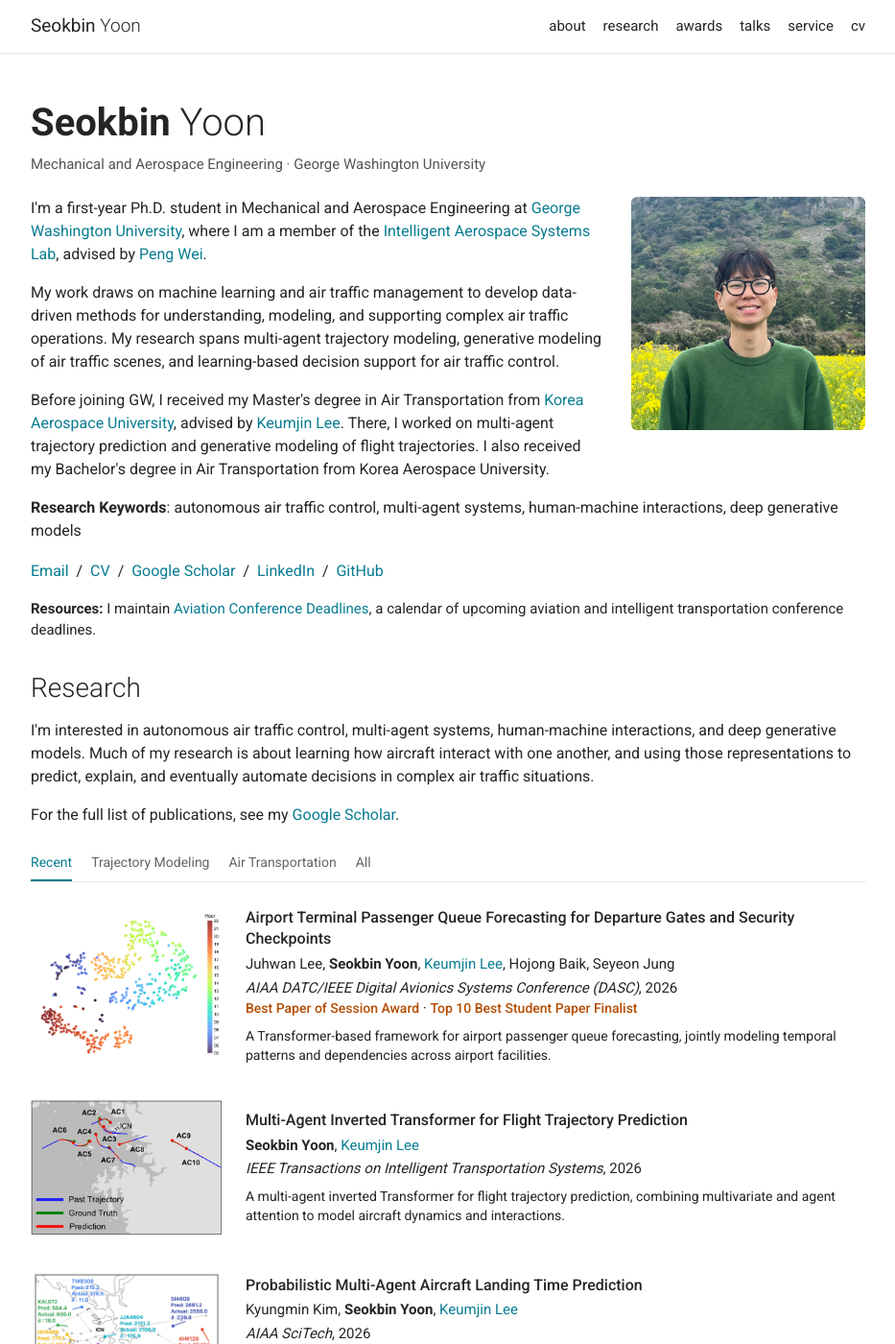
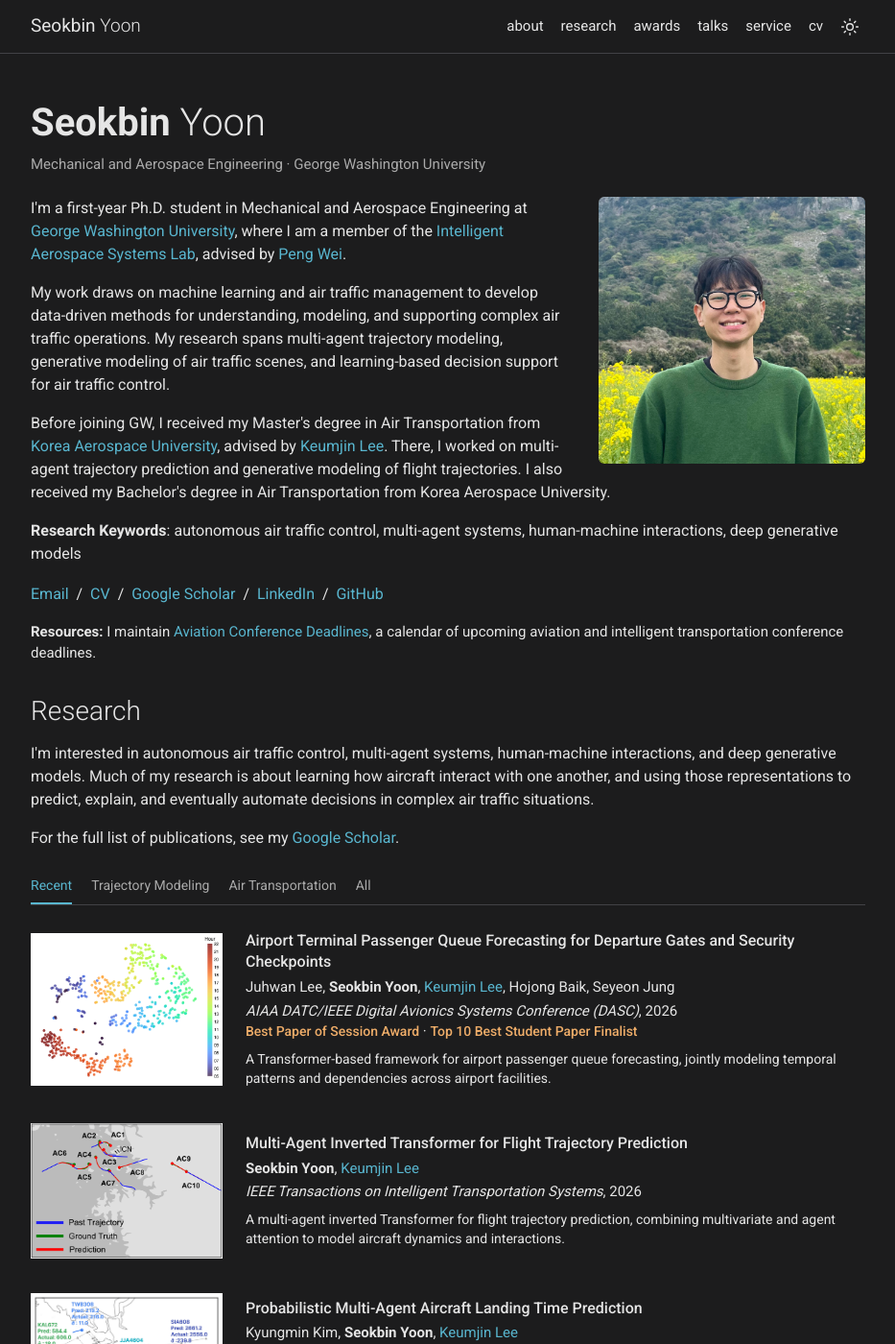
Before and after one commit to seokbinyoon96/seokbinyoon96.github.io, a Jekyll site: the page built from index.html, in a window 1280 px wide and 1400 px high. Shown: the whole window at 96% size, without its empty margins (173-1106 px from the left). Built offline with Jekyll 4.4.1, drawn with Linux system fonts in a browser that asks for light colours.

Commit message:
Add persistent light and dark themes and enlarge portrait

```diff
--- a/_includes/head.html
+++ b/_includes/head.html
@@ -1,5 +1,6 @@
 <meta charset="utf-8">
 <meta name="viewport" content="width=device-width, initial-scale=1">
+<script src="{{ '/script/theme.js?v=1' | relative_url }}"></script>
 <title>{{ site.first_name }} {{ site.last_name }}</title>
 <meta name="author" content="{{ site.first_name }} {{ site.last_name }}">
 <meta name="description" content="{{ site.description }}">
@@ -8,4 +9,4 @@
 <link rel="stylesheet" href="https://cdn.jsdelivr.net/npm/bootstrap@4.6.1/dist/css/bootstrap.min.css">
 <link rel="stylesheet" href="https://fonts.googleapis.com/css?family=Roboto:300,400,500,700&display=swap">
 <link rel="stylesheet" href="{{ '/assets/css/main.css?v=al-folio-1' | relative_url }}">
-<link rel="stylesheet" href="{{ '/stylesheet.css?v=portrait-2' | relative_url }}">
+<link rel="stylesheet" href="{{ '/stylesheet.css?v=themes-1' | relative_url }}">
--- a/_includes/header.html
+++ b/_includes/header.html
@@ -10,6 +10,10 @@
         <li class="nav-item"><a class="nav-link" href="#service">service</a></li>
         <li class="nav-item"><a class="nav-link" href="{{ '/data/seokbinyoon_CV.pdf' | relative_url }}">cv</a></li>
       </ul>
+      <button id="theme-toggle" type="button" aria-label="Switch to light mode" title="Switch to light mode">
+        <svg class="theme-sun" viewBox="0 0 24 24" aria-hidden="true"><circle cx="12" cy="12" r="4"/><path d="M12 2v2m0 16v2M2 12h2m16 0h2M5 5l1.5 1.5m11 11L19 19M5 19l1.5-1.5m11-11L19 5"/></svg>
+        <svg class="theme-moon" viewBox="0 0 24 24" aria-hidden="true"><path d="M20 15.5A9 9 0 0 1 8.5 4 9 9 0 1 0 20 15.5Z"/></svg>
+      </button>
     </div>
   </nav>
 </header>
--- /dev/null
+++ b/script/theme.js
@@ -0,0 +1,26 @@
+/* Apply before styles load to avoid a flash; retain the reader's selection. */
+(() => {
+  const key = 'seokbin-color-theme';
+  let theme = 'dark';
+  try {
+    const saved = localStorage.getItem(key);
+    if (saved === 'light' || saved === 'dark') theme = saved;
+  } catch (_) { /* Storage can be unavailable in private contexts. */ }
+  document.documentElement.dataset.theme = theme;
+  document.addEventListener('DOMContentLoaded', () => {
+    const button = document.getElementById('theme-toggle');
+    if (!button) return;
+    const updateLabel = () => {
+      const label = `Switch to ${theme === 'dark' ? 'light' : 'dark'} mode`;
+      button.setAttribute('aria-label', label);
+      button.title = label;
+    };
+    updateLabel();
+    button.addEventListener('click', () => {
+      theme = theme === 'dark' ? 'light' : 'dark';
+      document.documentElement.dataset.theme = theme;
+      try { localStorage.setItem(key, theme); } catch (_) {}
+      updateLabel();
+    });
+  });
+})();
--- a/stylesheet.css
+++ b/stylesheet.css
@@ -1,5 +1,6 @@
 /* Single-page adaptations; the underlying theme is al-folio in _sass/. */
-:root { --global-theme-color:#087c91; --global-hover-color:#065e6e; --global-text-color:#252525; }
+:root { color-scheme:light; --global-theme-color:#087f23; --global-hover-color:#06651c; --global-text-color:#252525; --muted-color:#656565; --award-color:#b44c00; }
+html[data-theme='dark'] { color-scheme:dark; --global-bg-color:#1c1c1d; --global-text-color:#e5e5e5; --global-theme-color:#59b6cf; --global-hover-color:#80c9dc; --muted-color:#aaa; --award-color:#efad69; }
 html { scroll-behavior:smooth; }
 body { font-family:Roboto,Arial,sans-serif; font-size:16px; font-weight:400; line-height:1.5; }
 a { text-underline-offset:3px; }
@@ -11,8 +12,8 @@ p { margin:0 0 16px; }
 section { clear:both; margin-top:32px; scroll-margin-top:84px; }
 #about { scroll-margin-top:90px; }
 .post-header { margin-bottom:22px; }
-.desc { font-size:15px; color:#555; }
-.profile { float:right; margin:0 0 16px 28px; width:28%; }
+.desc { font-size:15px; color:var(--muted-color); }
+.profile { float:right; margin:0 0 16px 28px; width:32%; }
 .profile img { display:block; aspect-ratio:1; object-fit:cover; height:auto; border-radius:6px; }
 .contact-links { clear:both; padding-top:2px; }
 .resource-note { font-size:15px; margin-bottom:0; }
@@ -22,6 +23,12 @@ section { clear:both; margin-top:32px; scroll-margin-top:84px; }
 .navbar-nav { flex-direction:row; gap:18px; margin-left:auto; }
 .navbar .nav-link { padding:5px 0; font-size:15px; }
 .navbar .nav-link[aria-current="location"] { color:var(--global-theme-color); }
+#theme-toggle { flex:none; display:grid; place-items:center; width:32px; height:32px; padding:6px; border:0; border-radius:4px; background:transparent; color:var(--global-text-color); cursor:pointer; }
+#theme-toggle:hover { color:var(--global-theme-color); }
+#theme-toggle svg { width:20px; height:20px; fill:none; stroke:currentColor; stroke-width:1.7; stroke-linecap:round; stroke-linejoin:round; }
+.theme-sun { display:none; }
+html[data-theme='dark'] .theme-sun { display:block; }
+html[data-theme='dark'] .theme-moon { display:none; }
 .publication-filters { display:flex; flex-wrap:wrap; gap:20px; margin:20px 0 8px; border-bottom:1px solid #e5e5e5; }
 .publication-filters button { font:inherit; font-size:14px; border:0; border-bottom:2px solid transparent; padding:7px 0; background:transparent; color:#656565; cursor:pointer; }
 .publication-filters button:hover,.publication-filters button[aria-pressed="true"] { color:var(--global-theme-color); border-bottom-color:var(--global-theme-color); }
@@ -47,12 +54,12 @@ section { clear:both; margin-top:32px; scroll-margin-top:84px; }
   body { font-size:15px; }
   .navbar .container { justify-content:center; flex-wrap:wrap; gap:0; }
   .navbar-brand { display:none; }
-  .navbar-nav { margin:0; gap:17px; }
+  .navbar-nav { margin:0; gap:12px; }
   .navbar .nav-link { font-size:14px; }
   main.container.mt-5 { margin-top:28px!important; padding:0 20px; }
   h1 { font-size:36px; }
   h2 { font-size:26px; }
-  .profile { float:none; width:200px; max-width:100%; margin:0 auto 24px; }
+  .profile { float:none; width:230px; max-width:100%; margin:0 auto 24px; }
   .publication { grid-template-columns:140px minmax(0,1fr); gap:16px; }
   .publication-filters { gap:16px; }
   .timeline-entry { grid-template-columns:75px minmax(0,1fr); gap:14px; }
@@ -65,3 +72,9 @@ section { clear:both; margin-top:32px; scroll-margin-top:84px; }
   .contact-links { line-height:1.9; }
 }
 @media (prefers-reduced-motion:reduce) { html { scroll-behavior:auto; } }
+.publication-filters,.publication-placeholder,.site-footer { border-color:var(--global-divider-color); }
+.publication-filters button,.publication-placeholder,.publication-placeholder span,.timeline-year,.site-footer { color:var(--muted-color); }
+.publication-filters button:hover,.publication-filters button[aria-pressed="true"] { color:var(--global-theme-color); }
+.publication-note { color:var(--award-color); }
+.skip-link { background:var(--global-bg-color); }
+@media (max-width:360px) { .navbar-nav { gap:9px; } .navbar .nav-link { font-size:13px; } }
```
